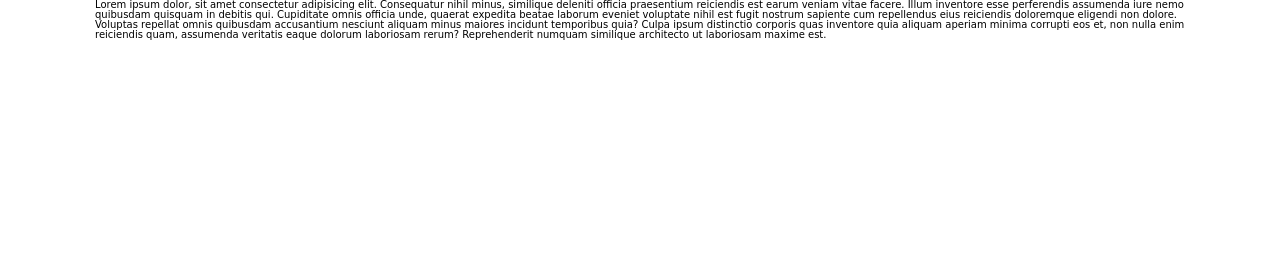
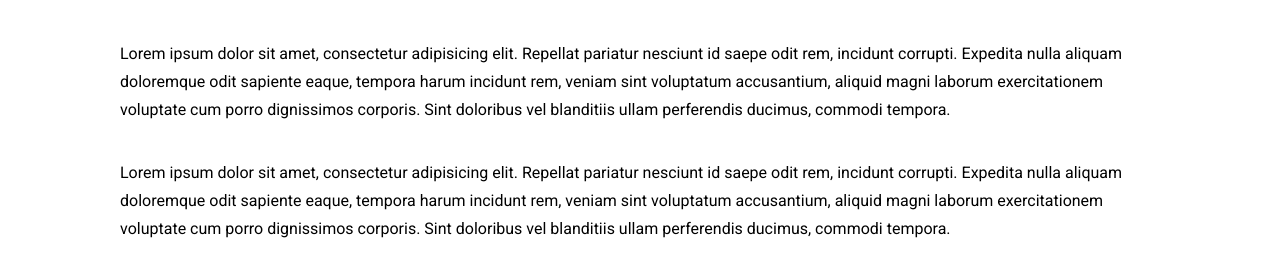
Before and after one commit to kkubiczek/dolceVita, a plain HTML site: page index.html in a window 1280 px wide. Drawn offline with Linux system fonts and the light colour scheme; a web font is replaced by a local one.

Commit message:
add .row

```diff
--- a/index.html
+++ b/index.html
@@ -12,7 +12,10 @@
 </head>
 <body>
     <div class="container">
-        Lorem ipsum dolor, sit amet consectetur adipisicing elit. Consequatur nihil minus, similique deleniti officia praesentium reiciendis est earum veniam vitae facere. Illum inventore esse perferendis assumenda iure nemo quibusdam quisquam in debitis qui. Cupiditate omnis officia unde, quaerat expedita beatae laborum eveniet voluptate nihil est fugit nostrum sapiente cum repellendus eius reiciendis doloremque eligendi non dolore. Voluptas repellat omnis quibusdam accusantium nesciunt aliquam minus maiores incidunt temporibus quia? Culpa ipsum distinctio corporis quas inventore quia aliquam aperiam minima corrupti eos et, non nulla enim reiciendis quam, assumenda veritatis eaque dolorum laboriosam rerum? Reprehenderit numquam similique architecto ut laboriosam maxime est.
+        <div class="row">
+            <p>Lorem ipsum dolor sit amet, consectetur adipisicing elit. Repellat pariatur nesciunt id saepe odit rem, incidunt corrupti. Expedita nulla aliquam doloremque odit sapiente eaque, tempora harum incidunt rem, veniam sint voluptatum accusantium, aliquid magni laborum exercitationem voluptate cum porro dignissimos corporis. Sint doloribus vel blanditiis ullam perferendis ducimus, commodi tempora.</p>
+            <p>Lorem ipsum dolor sit amet, consectetur adipisicing elit. Repellat pariatur nesciunt id saepe odit rem, incidunt corrupti. Expedita nulla aliquam doloremque odit sapiente eaque, tempora harum incidunt rem, veniam sint voluptatum accusantium, aliquid magni laborum exercitationem voluptate cum porro dignissimos corporis. Sint doloribus vel blanditiis ullam perferendis ducimus, commodi tempora.</p>
+        </div>
     </div>
 </body>
 </html>
--- a/scss/05-objects/_row.scss
+++ b/scss/05-objects/_row.scss
@@ -0,0 +1,16 @@
+@use '../01-settings/' as *;
+@use '../02-tools/' as *;
+
+.row {
+
+    display: flex;
+    flex-direction: column;
+    flex-wrap: wrap;
+    margin: 0;
+    padding: 1.5 * $grid-base;
+
+    @include medium {
+        flex-direction: row;
+    }
+
+}
```
Also changed, not shown: css/main.css, 1 other file.
